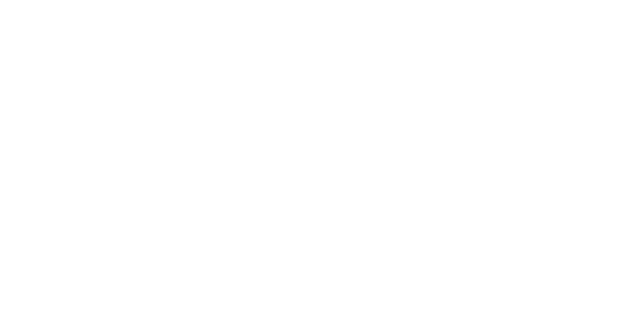
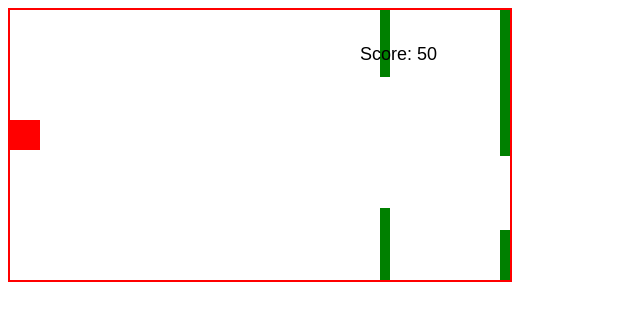
Before and after one commit to leopoldonavarretem/ih-flappybird-cuadritos, a plain HTML site: page index.html in a window 1280 px wide. Shown: the whole page, without its empty margins (0-640 px from the left). Drawn offline with Linux system fonts and the light colour scheme.

Commit message:
Agregar juego

```diff
--- /dev/null
+++ b/index.css
@@ -0,0 +1,3 @@
+canvas{
+    border: 2px solid red;
+}
--- a/index.html
+++ b/index.html
@@ -4,12 +4,11 @@
     <meta charset="UTF-8">
     <meta http-equiv="X-UA-Compatible" content="IE=edge">
     <meta name="viewport" content="width=device-width, initial-scale=1.0">
-    <title>Ironhack - Flappy Bird con duacritos</title>
+    <title>IronHack - Flappy Bird con cuadritos</title>
+    <link rel="stylesheet" href="index.css">
 </head>
 <body>
+<script src="./index.js"></script>
 
-
-
-    <script src="./index.js"></script>
 </body>
 </html>
--- a/index.js
+++ b/index.js
@@ -0,0 +1,180 @@
+// index.js
+
+// DESARROLLO DE VIDEOJUEGO
+// 1. INSTANCIAMIENTO DEL ÁREA DE JUEGO
+
+const myObstacles = []
+
+const myGameArea = {
+    canvas: document.createElement("canvas"),
+    frames: 0,
+    start: function() {
+        this.canvas.width = 500
+        this.canvas.height = 270
+        this.context = this.canvas.getContext("2d")
+        document.body.appendChild(this.canvas)
+
+        // ESTABLECER EL MOTOR
+        this.interval = setInterval(updateGameArea, 20)
+    },
+    clear: function(){
+        this.context.clearRect(0,0,this.canvas.width, this.canvas.height)
+    },
+    stop: function () {
+        clearInterval(this.interval)
+    },
+    score: function() {
+        const points = Math.floor(this.frames / 5)
+
+        this.context.font = "18px arial"
+        this.context.fillStyle = "black"
+        this.context.fillText(`Score: ${points}`, 350, 50)
+
+
+    }
+
+}
+
+const updateGameArea = () => {
+    console.log("Ejecutando motor...")
+    myGameArea.clear()
+    player.newPos()
+    player.update()
+    updateObstacles()
+    checkGameOver()
+    myGameArea.score()
+}
+
+const updateObstacles = () => {
+
+    for(i = 0; i < myObstacles.length; i++){
+        myObstacles[i].x += -1
+        myObstacles[i].update()
+    }
+
+
+    myGameArea.frames += 1
+
+    // SI LOS FRAMES SÍ SON DIVISIBLES ENTRE 120 Y EL RESIDUO ES CERO...
+    if(myGameArea.frames % 120 === 0){
+        console.log("Divisible entre 120")
+        // NECESITO CREAR OBSTÁCULOS
+        let x = myGameArea.canvas.width
+        let minHeight = 20
+        let maxHeight = 200
+        //  20          #         200
+        // minHeight < height < maxHeight
+        let height = Math.floor(Math.random() * (maxHeight - minHeight + 1) + minHeight)
+        console.log(height)
+
+        let minGap = 50
+        let maxGap = 200
+        let gap = Math.floor(Math.random() * (maxGap - minGap + 1) + minGap)
+
+        // CREACIÓN DE OBSTÁCULOS
+        // PIPA DE ARRIBA
+        myObstacles.push(new Component(10, height, "green", x, 0))
+        myObstacles.push(new Component(10, x - height - gap, "green", x, height + gap ))
+    }
+    // SI LOS FRAMES NO SON DIVISIBLES ENTRE 120 (TENER UN RESIDUO DE CERO)
+
+}
+
+// 2. COMPONENTES
+class Component {
+    constructor(width, height, color, x, y){
+        this.width = width
+        this.height = height
+        this.color = color
+        this.x = x
+        this.y = y
+        // SPEED PROPERTIES
+        this.speedX = 0
+        this.speedY = 0
+    }
+
+    update() {
+        const ctx = myGameArea.context
+        ctx.fillStyle = this.color
+        ctx.fillRect(this.x, this.y, this.width, this.height)
+    }
+
+    newPos() {
+        this.x += this.speedX
+        this.y += this.speedY
+    }
+
+    left() {
+        return this.x
+    }
+
+    right(){
+        return this.x + this.width
+    }
+
+    top(){
+        return this.y
+    }
+
+    bottom(){
+        return this.y + this.height
+    }
+
+    // SÍ COLISIONÓ?
+    crashWith(obstacle){
+        return !(
+            this.bottom() < obstacle.top() ||
+            this.top() > obstacle.bottom() ||
+            this.right() < obstacle.left() ||
+            this.left() > obstacle.right()
+        )
+  }
+}
+
+
+const checkGameOver = () => {
+    // CHOCÓ O NO CHOQUÉ?
+    const crashed = myObstacles.some((element) => {
+        return player.crashWith(element)
+    })
+
+    if(crashed){
+        myGameArea.stop()
+    }
+
+    return
+
+}
+
+
+
+// EJECUCIONES
+myGameArea.start()
+
+const player = new Component(30,30, "red", 0, 110)
+
+// EVENTOS
+document.addEventListener("keydown", (e) => {
+
+    switch(e.key) {
+        case "ArrowUp":
+            player.speedY -= 1
+            break
+        case "ArrowDown":
+            player.speedY += 1
+            break
+        case "ArrowLeft":
+            player.speedX -= 1
+            break
+        case "ArrowRight":
+            player.speedX += 1
+            break
+        default:
+            break
+    }
+})
+
+document.addEventListener("keyup", (e) => {
+    player.speedX = 0
+    player.speedY = 0
+})
```
